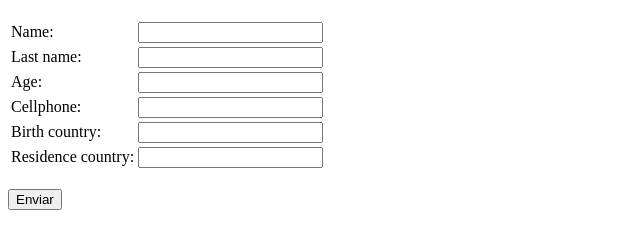
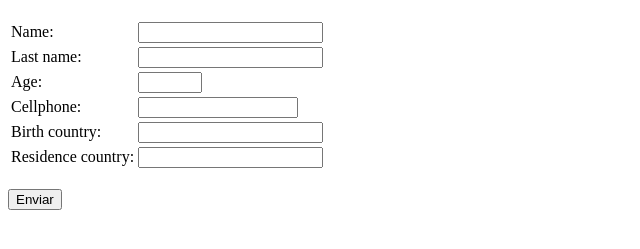
Before and after one commit to claudiogarciaiglesia/utn-fullstackreact-m3u2, a website: page index.html in a window 1280 px wide. Shown: the part 61-310 px from the top of the page, without its empty margins (0-640 px from the left). Drawn offline with Linux system fonts and the light colour scheme.

Commit message:
limit number fields in form

```diff
--- a/index.html
+++ b/index.html
@@ -34,7 +34,7 @@
                     <label for="age">Age:</label>
                 </td>
                 <td>
-                    <input type="text" name="age">
+                    <input type="number" name="age" min="0" max="120">
                 </td>
             </tr>
             <tr>
@@ -42,7 +42,7 @@
                     <label for="cellphone">Cellphone:</label>
                 </td>
                 <td>
-                    <input type="text" name="cellphone">
+                    <input type="number" name="cellphone" min="0" max="999999999999999">
                 </td>
             </tr>
             <tr>
```
